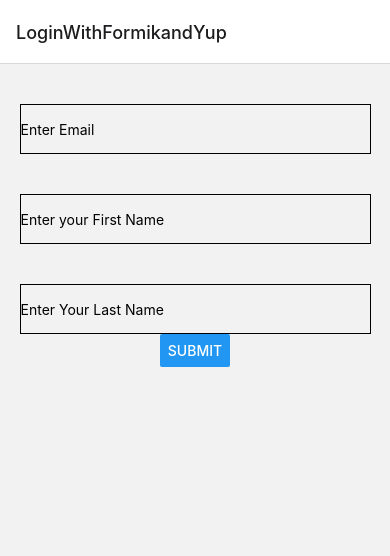
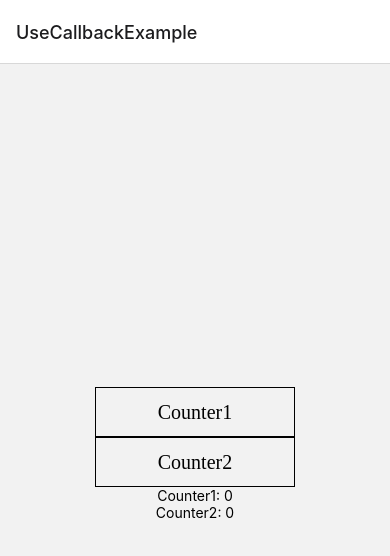
Before and after one commit to ABHISI764/react-native-concept, a React Native app: screen /HomeScreen in a window 390 px wide. Shown: the top 556 px of the page. Built offline with nearby package versions, Linux system fonts and the light colour scheme.

Commit message:
useCallback example

```diff
--- a/App.tsx
+++ b/App.tsx
@@ -4,6 +4,8 @@
 import { createNativeStackNavigator } from '@react-navigation/native-stack';
 import FlatListApiCallExample from './src/components/FlatListApiCallExample';
 import LoginWithFormikandYup from './src/components/LoginWithFormikandYupExample/LoginWithFormikandYup';
+import HomeScreen from './src/components/LoginWithFormikandYupExample/HomeScreen';
+import UseCallbackExample from './src/components/UseCallback/UseCallbackExample';
 
 const App = () => {
   const Stack = createNativeStackNavigator();
@@ -11,7 +13,10 @@
     <NavigationContainer>
     <Stack.Navigator>
       {/* <Stack.Screen name="FlatListApiCallExample" component={FlatListApiCallExample} /> */}
-      <Stack.Screen name="LoginWithFormikandYup" component={LoginWithFormikandYup} />
+      {/* <Stack.Screen name="LoginWithFormikandYup" component={LoginWithFormikandYup} /> */}
+      {/* <Stack.Screen name="HomeScreen" component={HomeScreen} /> */}
+      <Stack.Screen name="UseCallbackExample" component={UseCallbackExample} />
+
     </Stack.Navigator>
   </NavigationContainer>
   )
--- /dev/null
+++ b/src/components/LoginWithFormikandYupExample/HomeScreen.js
@@ -0,0 +1,66 @@
+import React from 'react';
+import { View, Text, TextInput, StyleSheet, ScrollView } from 'react-native';
+
+const HomeScreen = () => {
+  return (
+    <ScrollView style={styles.container}>
+      <View style={styles.section}>
+        <Text style={styles.header}>Inspection Report</Text>
+        {renderTextInput('Collection Type')}
+        {renderTextInput('Case File ID')}
+        {renderTextInput('LPA ID')}
+        {renderTextInput('PDA Submitter Entity')}
+        {renderTextInput('Property Data Collector Name')}
+        {renderTextInput('PDA Hyperlink')}
+        <Text style={styles.subHeader}>Property Data Collector Contacts</Text>
+        {renderTextInput('Phone Number')}
+        {renderTextInput('Email')}
+        {renderTextInput('PDA Collection Entity')}
+        {renderTextInput('Property Data Collector Type')}
+        {renderTextInput('Property Data Collector Type Description')}
+        {renderTextInput('Data Collector Acknowledgement')}
+        {renderTextInput('Data Collection Date')}
+      </View>
+    </ScrollView>
+  );
+};
+
+const renderTextInput = (placeholder) => (
+  <View style={styles.inputContainer}>
+    <TextInput style={styles.input} placeholder={placeholder} />
+  </View>
+);
+
+const styles = StyleSheet.create({
+  container: {
+    flex: 1,
+    backgroundColor: '#f8f8f8',
+  },
+  section: {
+    padding: 20,
+  },
+  header: {
+    fontSize: 18,
+    fontWeight: 'bold',
+    marginBottom: 10,
+  },
+  subHeader: {
+    fontSize: 16,
+    fontWeight: 'bold',
+    marginTop: 20,
+    marginBottom: 10,
+  },
+  inputContainer: {
+    marginBottom: 15,
+  },
+  input: {
+    height: 40,
+    borderColor: '#ccc',
+    borderWidth: 1,
+    borderRadius: 5,
+    paddingHorizontal: 10,
+    backgroundColor: '#fff',
+  },
+});
+
+export default HomeScreen;
--- /dev/null
+++ b/src/components/UseCallback/Counter1.js
@@ -0,0 +1,13 @@
+import { View, Text } from 'react-native'
+import React,{useMemo,memo} from 'react'
+
+const Counter1 = ({counter1}) => {
+    console.log("Component 1 is calling")
+  return (
+    <View>
+      <Text>Counter1: {counter1}</Text>
+    </View>
+  )
+}
+
+export default memo(Counter1)
--- /dev/null
+++ b/src/components/UseCallback/Counter2.js
@@ -0,0 +1,13 @@
+import { View, Text } from 'react-native'
+import React,{memo} from 'react'
+
+const Counter2 = ({counter2}) => {
+    console.log("compoenent 2 is calling")
+  return (
+    <View>
+      <Text>Counter2: {counter2}</Text>
+    </View>
+  )
+}
+
+export default memo(Counter2)
--- /dev/null
+++ b/src/components/UseCallback/UseCallbackExample.js
@@ -0,0 +1,58 @@
+import { View, Text, StyleSheet, TouchableOpacity } from 'react-native'
+import React, { useCallback, useState } from 'react'
+import Counter1 from './Counter1'
+import Counter2 from './Counter2'
+
+const UseCallbackExample = () => {
+    const [counter1, setCounter1] = useState(0)
+    const [counter2, setCounter2] = useState(0)
+
+
+    const incrementCounter1 = useCallback(() => {
+        setCounter1(counter1 + 1)
+    },[counter1])
+    const incrementCounter2 = useCallback(() => {
+        setCounter2(counter2 + 1)
+    },[counter2])
+
+    return (
+        <View style={styles.container}>
+            <TouchableOpacity
+                onPress={incrementCounter1}
+                style={styles.button}
+            >
+                <Text style={styles.textStyle}>Counter1</Text>
+            </TouchableOpacity>
+
+            <TouchableOpacity
+                onPress={incrementCounter2}
+                style={styles.button}
+            >
+                <Text style={styles.textStyle}>Counter2</Text>
+            </TouchableOpacity>
+            <Counter1 counter1={counter1} />
+            <Counter2  counter2={counter2}/>
+        </View>
+    )
+}
+
+const styles = StyleSheet.create({
+    container: {
+        flex: 1,
+        alignItems: 'center',
+        justifyContent: 'center'
+    },
+    textStyle: {
+        fontSize: 20,
+        fontFamily: 'bold'
+    },
+    button: {
+        width: 200,
+        height: 50,
+        borderWidth: 0.5,
+        justifyContent: 'center',
+        alignItems: 'center'
+    }
+})
+
+export default UseCallbackExample
```
